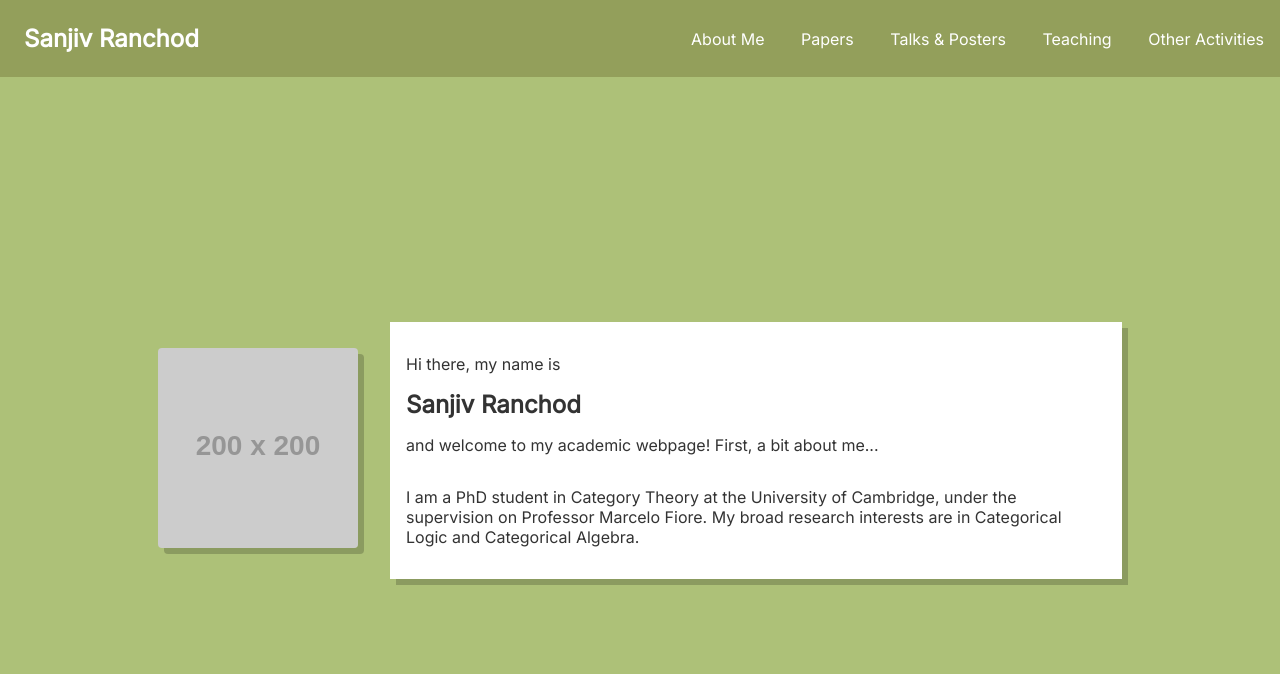
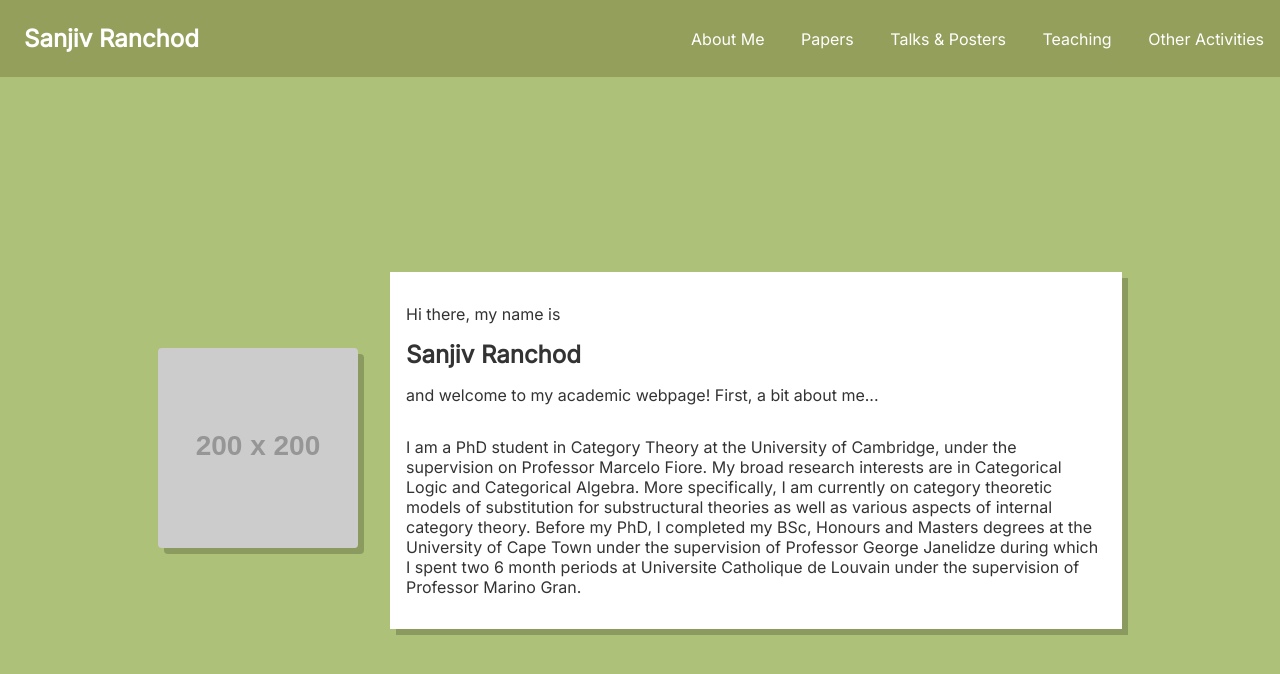
Before and after one commit to sanjiv-ranchod/website_test, a Jekyll site: the page built from index.md, in a window 1280 px wide and 900 px high. Shown: the top 674 px of the window. Built offline with Jekyll 4.4.1, drawn with Linux system fonts in a browser that asks for light colours.

Commit message:
about copy and fix scrolling

```diff
--- a/assets/css/style.css
+++ b/assets/css/style.css
@@ -56,7 +56,11 @@ html {
   padding: 5em 1em 2em;
   max-width: 1000px;
   margin: 0 auto;
+}
+
+section {
   scroll-margin-top: 100px;
+
 }
 
 .about-section {
--- a/index.md
+++ b/index.md
@@ -14,6 +14,10 @@ layout: default
       <p>and welcome to my academic webpage! First, a bit about me...</p>
       <p>
       I am a PhD student in Category Theory at the University of Cambridge, under the supervision on Professor Marcelo Fiore. My broad research interests are in Categorical Logic and Categorical Algebra.
+
+      More specifically, I am currently on category theoretic models of substitution for substructural theories as well as various aspects of internal category theory.
+
+      Before my PhD, I completed my BSc, Honours and Masters degrees at the University of Cape Town under the supervision of Professor George Janelidze during which I spent two 6 month periods at Universite Catholique de Louvain under the supervision of Professor Marino Gran.
       </p>
     </div>
   </div>
```
